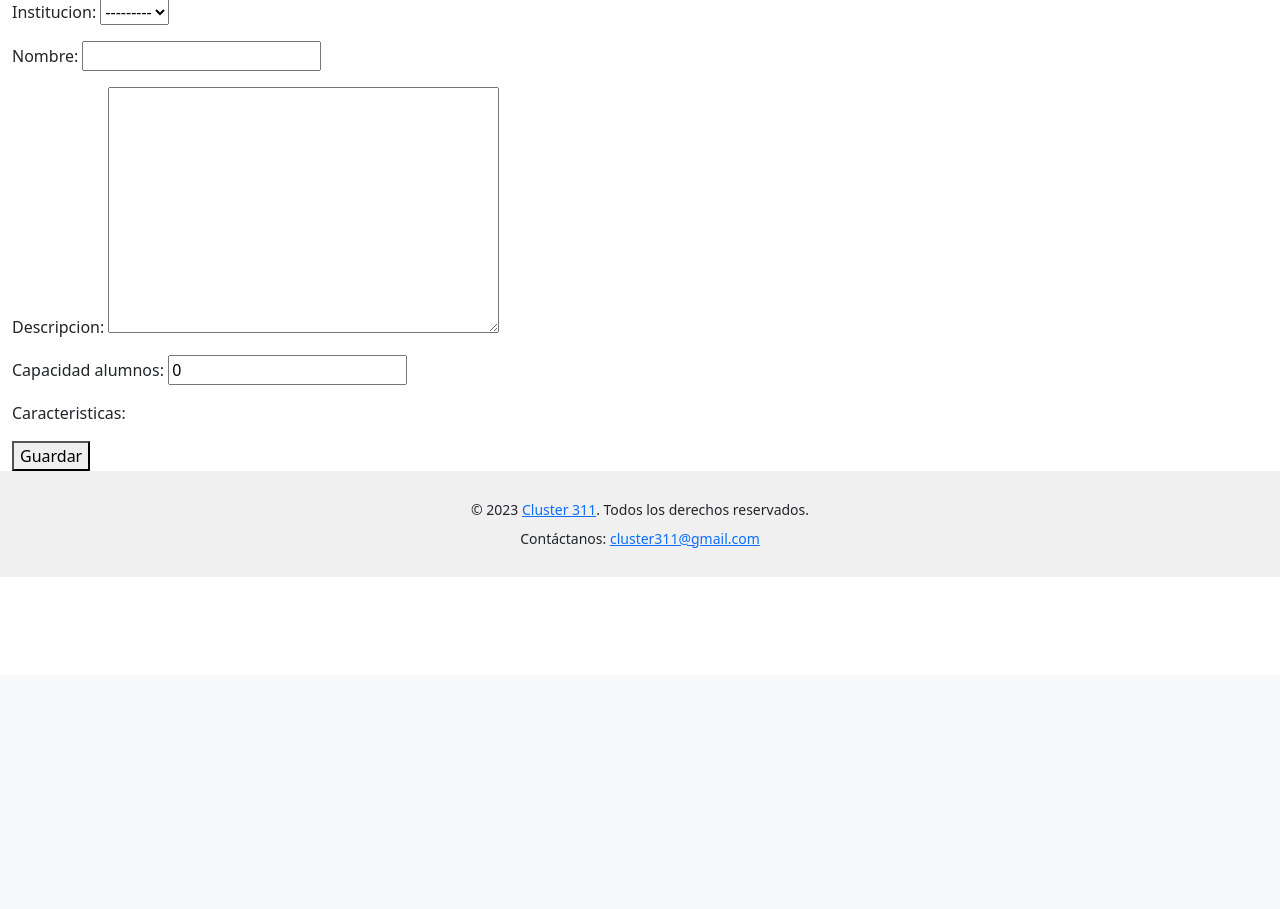
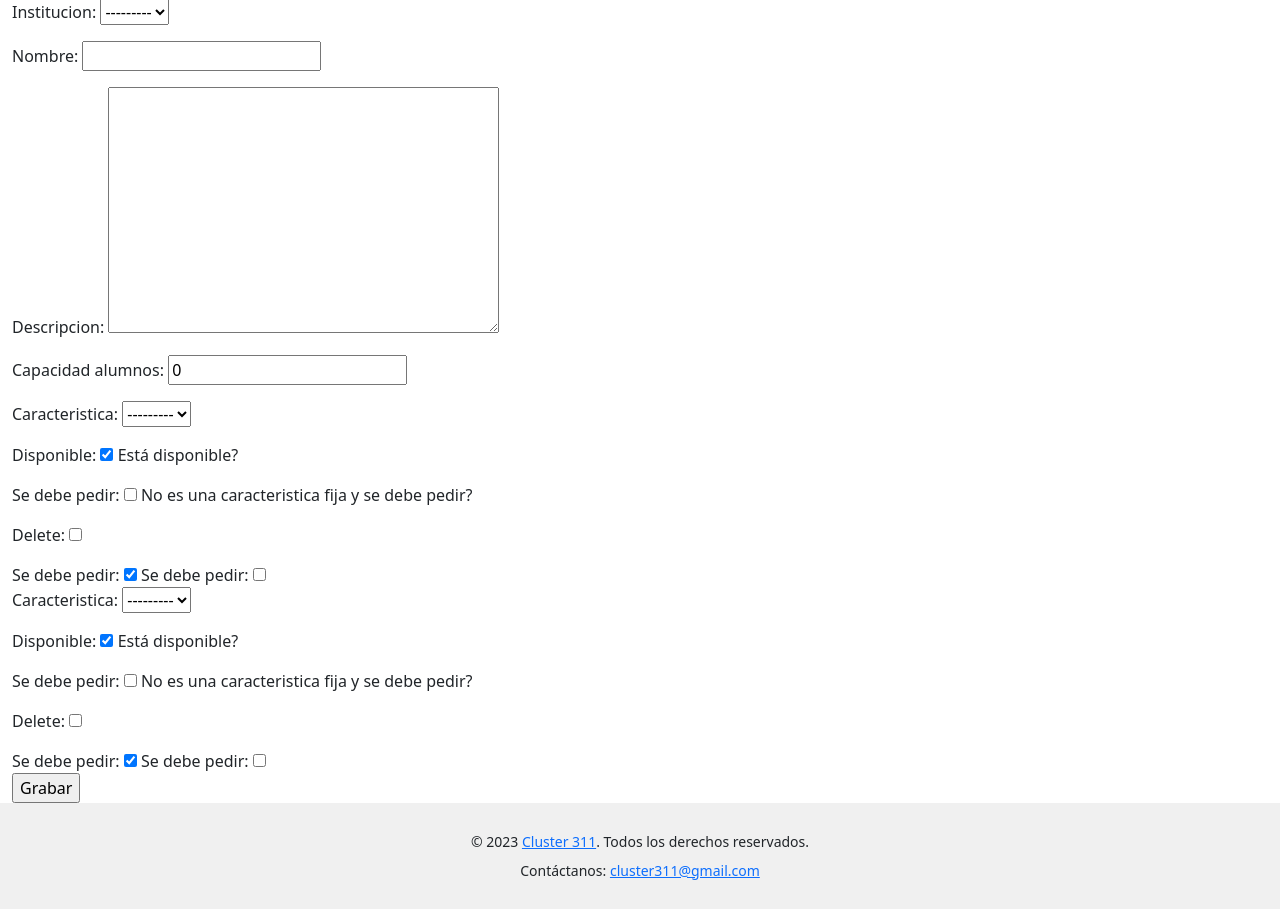
Before and after one commit to avdata99/clasdrom, a Django app: page /aulas/aula/add/ in a window 1280 px wide. Shown: the part 125-1034 px from the top of the page. Before the commit the page ends 673 px from the top, so only its background shows below. Run offline with Django 4.2, Linux system fonts and the light colour scheme; data that the repository does not hold is empty.

Commit message:
Arreglar formulario de creacion de aula

```diff
--- a/cdrom/aulas/form.py
+++ b/cdrom/aulas/form.py
@@ -1,50 +1,22 @@
 from django import forms
 from django.forms import inlineformset_factory
-from .models import Aula, CaracteristicaAula, CaracteristicaEnAula
+from aulas.models import Aula, CaracteristicaEnAula
 
 
-class CaracteristicaForm(forms.ModelForm):
-    disponible = forms.BooleanField()
-    se_debe_pedir = forms.BooleanField()
+class AulaForm(forms.ModelForm):
+    class Meta:
+        model = Aula
+        fields = '__all__'
 
 
-CaracteristicaFormset = inlineformset_factory(
+AulasFeaturesFormSet = inlineformset_factory(
     Aula,
     CaracteristicaEnAula,
-    form=CaracteristicaForm,
-    fields=['disponible', 'se_debe_pedir'],  # Specify the fields for the formset
-    extra=1,
-    can_delete=False,
+    fields=(
+        'caracteristica',
+        'disponible',
+        'se_debe_pedir'
+    ),
+    extra=2,
+    can_delete=True,
 )
-
-
-class AulaCreateForm(forms.ModelForm):
-    caracteristicas = forms.ModelMultipleChoiceField(
-        queryset=CaracteristicaAula.objects.all(),
-        widget=forms.CheckboxSelectMultiple,
-        required=False
-    )
-
-    class Meta:
-        model = Aula
-        fields = ['institucion', 'nombre', 'descripcion', 'capacidad_alumnos', 'caracteristicas']
-
-    # Agregar validación personalizada para la capacidad de alumnos
-    def clean_capacidad_alumnos(self):
-        capacidad_alumnos = self.cleaned_data.get('capacidad_alumnos')
-        if capacidad_alumnos <= 0:
-            raise forms.ValidationError("La capacidad de alumnos debe ser mayor a cero.")
-        return capacidad_alumnos
-
-    # Agregar validación personalizada para las características del aula
-    def clean(self):
-        cleaned_data = super().clean()
-        caracteristicas = cleaned_data.get('caracteristicas')
-        if caracteristicas is not None:
-            for caracteristica in caracteristicas:
-                # Obtener la relación entre Aula y CaracteristicaAula desde la tabla CaracteristicaEnAula
-                relacion = CaracteristicaEnAula.objects.filter(aula=self.instance, caracteristica=caracteristica).first()
-                if relacion:
-                    if not relacion.disponible and not relacion.se_debe_pedir:
-                        raise forms.ValidationError("La característica debe estar disponible o ser solicitada.")
-        return cleaned_data
--- a/cdrom/aulas/templates/aulas/aula_form.html
+++ b/cdrom/aulas/templates/aulas/aula_form.html
@@ -1,16 +1,20 @@
 
 {% extends "base.html" %}
-{% load static %}
-
-{% block site_headers %}
-
-{% endblock %}
 
 {% block site_content %}
     <h1>Agregar Aula</h1>
-    <form method="post" action="" enctype="multipart/form-data">
+    <form method="post">
         {% csrf_token %}
         {{ form.as_p }}
-        <button type="submit">Guardar</button>
-    </form>
+        {{ formset.management_form }}
+        {% for form in formset %}
+          {{ form.as_p }}
+          <label for="{{ form.disponible.id_for_label }}">Se debe pedir:</label>
+          {{ form.disponible }}
+          <label for="{{ form.se_debe_pedir.id_for_label }}">Se debe pedir:</label>
+          {{ form.se_debe_pedir }}
+          <br>
+        {% endfor %}
+        <input type="submit" value="Grabar">
+      </form>
 {% endblock %}
--- a/cdrom/aulas/views.py
+++ b/cdrom/aulas/views.py
@@ -1,7 +1,7 @@
 from django.views.generic import DetailView, ListView, CreateView
-from aulas.models import Aula, CaracteristicaEnAula
+from aulas.models import Aula
 from django.urls import reverse_lazy
-from aulas.form import AulaCreateForm
+from aulas.form import AulaForm, AulasFeaturesFormSet
 
 
 class AulaListView(ListView):
@@ -25,19 +25,23 @@ class AulaDetailView(DetailView):
 
 class AulaCreateView(CreateView):
     model = Aula
-    # fields = ['institucion', 'nombre', 'descripcion', 'capacidad_alumnos']
-    form_class = AulaCreateForm
     template_name = 'aulas/aula_form.html'
     success_url = reverse_lazy('aula_list')
+    form_class = AulaForm
+
+    def get_context_data(self, **kwargs):
+        context = super().get_context_data(**kwargs)
+        if self.request.POST:
+            context['formset'] = AulasFeaturesFormSet(self.request.POST)
+        else:
+            context['formset'] = AulasFeaturesFormSet()
+        return context
 
     def form_valid(self, form):
-        # Guardar el aula primero y obtener su instancia
-        aula = form.save()
-
-        # Asociar las características seleccionadas al aula
-        caracteristicas = form.cleaned_data.get('caracteristicas')
-        if caracteristicas is not None:
-            for caracteristica in caracteristicas:
-                CaracteristicaEnAula.objects.create(aula=aula, caracteristica=caracteristica)
-
-        return super().form_valid(form)
+        context = self.get_context_data()
+        formset = context['formset']
+        if formset.is_valid():
+            self.object = form.save()
+            formset.instance = self.object
+            formset.save()
+            return super().form_valid(form)
```
